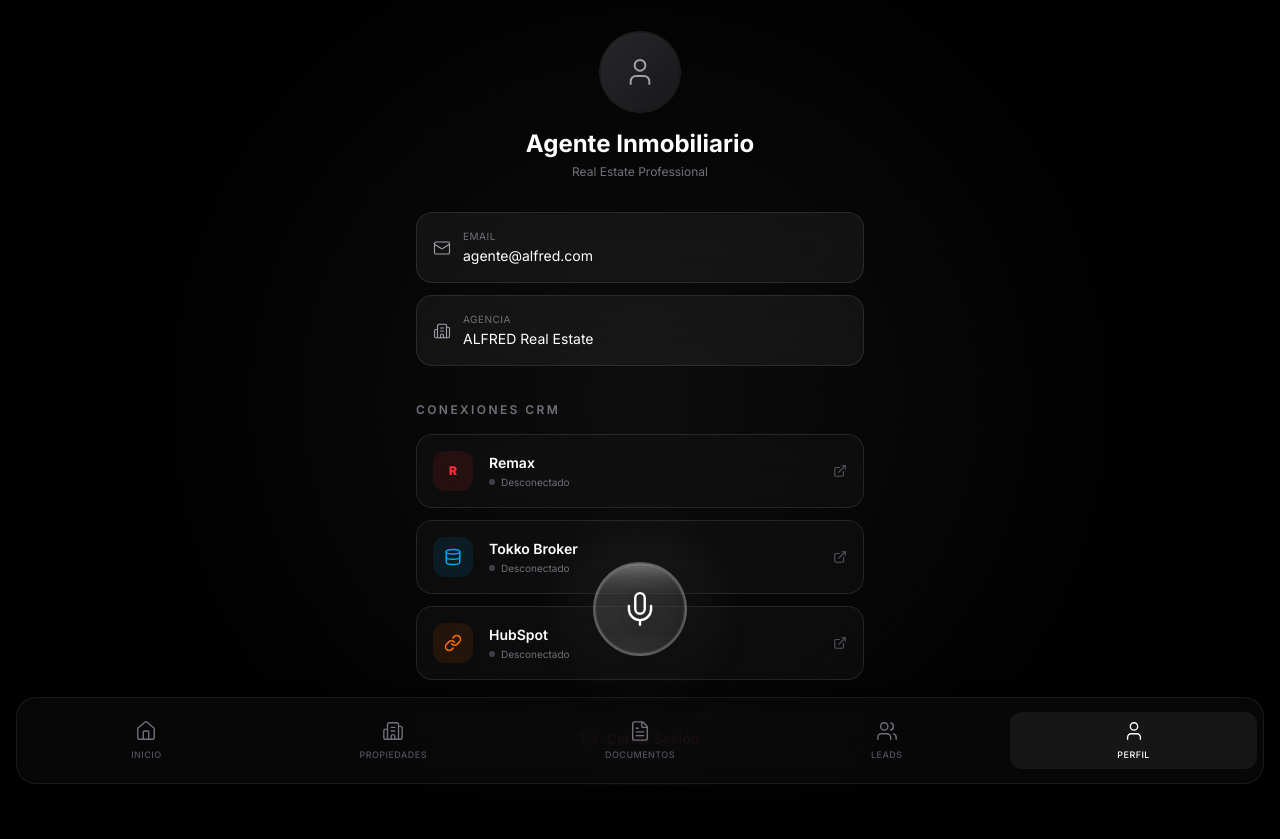
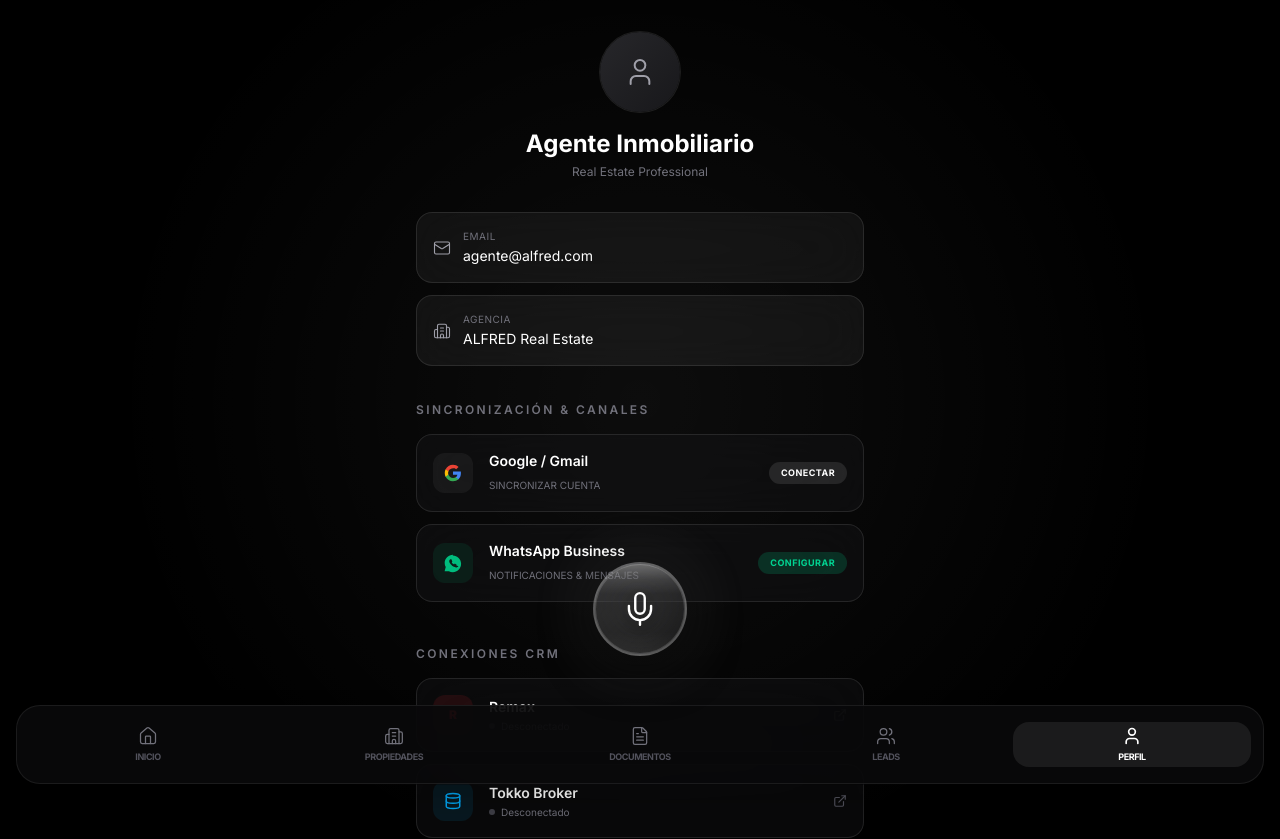
Before and after one commit to Nabole05/Alfred-Real-Estate, a Next.js app: page /profile in a window 1280 px wide. Shown: the top 839 px of the page. Built offline with nearby package versions, Linux system fonts and the light colour scheme.

Commit message:
fix: robust documents navigation, touch-friendly bottom nav, and sync UI

```diff
--- a/src/app/documents/page.tsx
+++ b/src/app/documents/page.tsx
@@ -3,7 +3,7 @@
 import { motion, AnimatePresence } from "framer-motion";
 import { FileText, Camera, Search, MoreVertical, Clock, CheckCircle2, X } from "lucide-react";
 import { useState, useEffect, Suspense } from "react";
-import { useSearchParams } from "next/navigation";
+import { useSearchParams, useRouter } from "next/navigation";
 
 const MOCK_DOCUMENTS = [
     { id: 1, name: "Contrato Recoleta - Borrador", type: "PDF", date: "Hace 2 horas", size: "2.4 MB", status: "pending" },
@@ -14,25 +14,35 @@ const MOCK_DOCUMENTS = [
 function DocumentsContent() {
     const [isScanning, setIsScanning] = useState(false);
     const searchParams = useSearchParams();
+    const router = useRouter();
 
-    // Sync with URL parameter
+    // Sincronización robusta con el parámetro de la URL
     useEffect(() => {
         const action = searchParams.get("action");
-        if (action === "scan") {
-            console.log("[DOCUMENTS] Voice scan trigger detected");
+        const urlParams = typeof window !== 'undefined' ? new URLSearchParams(window.location.search) : null;
+        const fallbackAction = urlParams?.get("action");
+
+        console.log("[ALFRED] Detectando acción de escaneo:", { action, fallbackAction });
+
+        if (action === "scan" || fallbackAction === "scan") {
             setIsScanning(true);
         }
     }, [searchParams]);
 
+    const handleCloseScanner = () => {
+        setIsScanning(false);
+        // Limpiamos el query param al cerrar
+        router.push('/documents', { scroll: false });
+    };
+
     return (
-        <main className="min-h-screen bg-black text-white pb-32 pt-12 px-6">
+        <main className="min-h-screen bg-black text-white pb-32 pt-12 px-6 overflow-x-hidden">
             {/* Header Area */}
             <div className="flex flex-col gap-2 mb-8 mt-4">
                 <motion.h1
                     initial={{ opacity: 0, x: -20 }}
                     animate={{ opacity: 1, x: 0 }}
                     className="text-4xl font-bold tracking-tight text-white focus:outline-none"
-                    tabIndex={0}
                 >
                     Documentos
                 </motion.h1>
@@ -44,7 +54,7 @@ function DocumentsContent() {
                 <motion.button
                     whileTap={{ scale: 0.98 }}
                     onClick={() => setIsScanning(true)}
-                    className="relative overflow-hidden group p-6 rounded-3xl bg-emerald-500/10 border border-emerald-500/20 flex items-center gap-4 text-left shadow-[0_0_20px_rgba(16,185,129,0.05)]"
+                    className="relative overflow-hidden group p-6 rounded-3xl bg-emerald-500/10 border border-emerald-500/20 flex items-center gap-4 text-left shadow-[0_0_20px_rgba(16,185,129,0.05)] active:bg-emerald-500/20 transition-colors"
                 >
                     <div className="w-12 h-12 rounded-2xl bg-emerald-500/20 flex items-center justify-center text-emerald-400">
                         <Camera size={24} />
@@ -54,16 +64,6 @@ function DocumentsContent() {
                         <p className="text-zinc-500 text-xs">Captura documentos con tu cámara</p>
                     </div>
                 </motion.button>
-            </div>
-
-            {/* Search Bar */}
-            <div className="relative mb-6">
-                <Search className="absolute left-4 top-1/2 transform -translate-y-1/2 text-zinc-500" size={18} />
-                <input
-                    type="text"
-                    placeholder="Buscar por nombre o propiedad..."
-                    className="w-full bg-zinc-900/50 border border-white/5 rounded-2xl py-3.5 pl-12 pr-4 text-sm focus:outline-none focus:ring-1 focus:ring-white/20 transition-all appearance-none"
-                />
             </div>
 
             {/* Document List */}
@@ -78,7 +78,7 @@ function DocumentsContent() {
                             key={doc.id}
                             initial={{ opacity: 0, y: 10 }}
                             animate={{ opacity: 1, y: 0 }}
-                            transition={{ delay: idx * 0.1 }}
+                            transition={{ delay: idx * 0.05 }}
                             className="bg-zinc-900/40 backdrop-blur-sm border border-white/[0.05] rounded-[22px] p-4 flex items-center gap-4 active:bg-zinc-800/60 transition-colors"
                         >
                             <div className="w-12 h-12 rounded-xl bg-zinc-800 flex items-center justify-center text-zinc-400">
@@ -97,9 +97,6 @@ function DocumentsContent() {
                             ) : (
                                 <Clock className="text-amber-500/60" size={16} />
                             )}
-                            <button className="text-zinc-600 p-1">
-                                <MoreVertical size={16} />
-                            </button>
                         </motion.div>
                     ))}
                 </div>
@@ -109,15 +106,16 @@ function DocumentsContent() {
             <AnimatePresence>
                 {isScanning && (
                     <motion.div
-                        initial={{ opacity: 0, scale: 1.1 }}
-                        animate={{ opacity: 1, scale: 1 }}
-                        exit={{ opacity: 0, scale: 1.1 }}
-                        className="fixed inset-0 z-[200] bg-black flex flex-col pt-12 pb-20 px-6 overflow-hidden"
+                        initial={{ opacity: 0, y: "100%" }}
+                        animate={{ opacity: 1, y: 0 }}
+                        exit={{ opacity: 0, y: "100%" }}
+                        transition={{ type: "spring", damping: 25, stiffness: 200 }}
+                        className="fixed inset-0 z-[500] bg-black flex flex-col pt-12 pb-20 px-6 touch-none"
                     >
                         <div className="flex items-center justify-between mb-8">
                             <button
-                                onClick={() => setIsScanning(false)}
-                                className="w-10 h-10 rounded-full bg-white/10 flex items-center justify-center text-white"
+                                onClick={handleCloseScanner}
+                                className="w-10 h-10 rounded-full bg-white/10 flex items-center justify-center text-white active:bg-white/20"
                             >
                                 <X size={20} />
                             </button>
@@ -125,18 +123,18 @@ function DocumentsContent() {
                             <div className="w-10" />
                         </div>
 
-                        <div className="flex-1 rounded-[40px] border-2 border-white/20 bg-zinc-900/50 relative overflow-hidden flex items-center justify-center group">
+                        <div className="flex-1 rounded-[40px] border-2 border-white/20 bg-zinc-900/50 relative overflow-hidden flex items-center justify-center">
                             {/* Scanning Animation */}
                             <motion.div
                                 animate={{ top: ["10%", "90%", "10%"] }}
-                                transition={{ duration: 4, repeat: Infinity, ease: "easeInOut" }}
-                                className="absolute inset-x-4 h-[2px] bg-emerald-400 shadow-[0_0_15px_#10b981] z-20"
+                                transition={{ duration: 4, repeat: Infinity, ease: "linear" }}
+                                className="absolute inset-x-4 h-[2px] bg-emerald-400 shadow-[0_0_15px_#10b981] z-10"
                             />
 
                             <div className="text-zinc-500 text-sm italic text-center px-12">
                                 <Camera size={40} className="mx-auto mb-4 opacity-20" />
-                                <p>Vista de cámara activa...</p>
-                                <p className="text-[10px] mt-2 non-italic uppercase tracking-wider">Enfoca el documento</p>
+                                <p>Cámara activada</p>
+                                <p className="text-[10px] mt-2 non-italic uppercase tracking-wider opacity-60">Enfoca el documento</p>
                             </div>
                         </div>
 
@@ -144,12 +142,12 @@ function DocumentsContent() {
                             <motion.button
                                 whileTap={{ scale: 0.9 }}
                                 onClick={() => {
-                                    setIsScanning(false);
-                                    alert("Documento capturado. Alfred te preguntará el nombre por voz.");
+                                    alert("¡Capturado! Alfred pronto podrá procesar esta imagen.");
+                                    handleCloseScanner();
                                 }}
-                                className="w-20 h-20 rounded-full border-4 border-white flex items-center justify-center bg-transparent"
+                                className="w-20 h-20 rounded-full border-4 border-white flex items-center justify-center bg-transparent active:border-zinc-400"
                             >
-                                <div className="w-16 h-16 rounded-full bg-white" />
+                                <div className="w-16 h-16 rounded-full bg-white active:bg-zinc-300" />
                             </motion.button>
                             <p className="text-xs text-zinc-500 uppercase tracking-widest font-medium">Capturar</p>
                         </div>
@@ -162,7 +160,7 @@ function DocumentsContent() {
 
 export default function DocumentsPage() {
     return (
-        <Suspense fallback={<div className="min-h-screen bg-black flex items-center justify-center text-zinc-500 italic text-xs">Cargando Alfred Documentos...</div>}>
+        <Suspense fallback={<div className="min-h-screen bg-black flex items-center justify-center"><p className="text-zinc-500 italic text-xs">Entrando a Documentos...</p></div>}>
             <DocumentsContent />
         </Suspense>
     );
--- a/src/app/profile/page.tsx
+++ b/src/app/profile/page.tsx
@@ -38,7 +38,52 @@ export default function ProfilePage() {
                         </div>
                     </GlassCard>
 
-                    {/* CRM Section */}
+                    {/* Sincronización Section */}
+                    <div className="pt-6 pb-2">
+                        <h2 className="text-xs font-semibold text-zinc-500 uppercase tracking-[0.2em] mb-4">Sincronización & Canales</h2>
+
+                        <div className="grid grid-cols-1 gap-3">
+                            {/* Google / Gmail */}
+                            <GlassCard className="p-4 bg-zinc-900/40 hover:bg-zinc-800/60 transition-colors cursor-pointer group">
+                                <div className="flex items-center justify-between">
+                                    <div className="flex items-center gap-4">
+                                        <div className="w-10 h-10 rounded-xl bg-white/5 flex items-center justify-center">
+                                            <svg width="18" height="18" viewBox="0 0 24 24" fill="none" xmlns="http://www.w3.org/2000/svg">
+                                                <path d="M22.56 12.25c0-.78-.07-1.53-.2-2.25H12v4.26h5.92c-.26 1.37-1.04 2.53-2.21 3.31v2.77h3.57c2.08-1.92 3.28-4.74 3.28-8.09z" fill="#4285F4" />
+                                                <path d="M12 23c2.97 0 5.46-.98 7.28-2.66l-3.57-2.77c-.98.66-2.23 1.06-3.71 1.06-2.86 0-5.29-1.93-6.16-4.53H2.18v2.84C3.99 20.53 7.7 23 12 23z" fill="#34A853" />
+                                                <path d="M5.84 14.1c-.22-.66-.35-1.36-.35-2.1s.13-1.44.35-2.1V7.06H2.18C1.43 8.55 1 10.22 1 12s.43 3.45 1.18 4.94l3.66-2.84z" fill="#FBBC05" />
+                                                <path d="M12 5.38c1.62 0 3.06.56 4.21 1.64l3.15-3.15C17.45 2.09 14.97 1 12 1 7.7 1 3.99 3.47 2.18 7.07l3.66 2.84c.87-2.6 3.3-4.53 12-4.53z" fill="#EA4335" />
+                                            </svg>
+                                        </div>
+                                        <div>
+                                            <h3 className="text-sm font-semibold text-white">Google / Gmail</h3>
+                                            <span className="text-[10px] text-zinc-500 uppercase">Sincronizar cuenta</span>
+                                        </div>
+                                    </div>
+                                    <div className="px-3 py-1 rounded-full bg-white/10 text-[9px] font-bold text-white uppercase tracking-wider">Conectar</div>
+                                </div>
+                            </GlassCard>
+
+                            {/* WhatsApp */}
+                            <GlassCard className="p-4 bg-zinc-900/40 hover:bg-zinc-800/60 transition-colors cursor-pointer group">
+                                <div className="flex items-center justify-between">
+                                    <div className="flex items-center gap-4">
+                                        <div className="w-10 h-10 rounded-xl bg-emerald-500/10 flex items-center justify-center text-emerald-500">
+                                            <svg width="20" height="20" viewBox="0 0 24 24" fill="currentColor">
+                                                <path d="M12.01 2.01c-5.52 0-9.99 4.47-9.99 9.99 0 1.77.46 3.43 1.28 4.87l-1.36 4.99 5.1-.11c1.4.78 3 1.22 4.69 1.22 5.52 0 10-4.47 10-9.99 0-5.52-4.48-9.99-10.01-9.99zm6.46 13.9c-.27.75-1.57 1.37-2.15 1.46-.5.08-1.15.11-3.23-.75-2.67-1.1-4.39-3.81-4.52-3.99-.13-.17-1.09-1.44-1.09-2.75 0-1.3.69-1.93.94-2.19.25-.26.54-.33.72-.33.18 0 .36-.01.52.01.17.02.39-.06.61.47.22.52.76 1.84.82 1.97.07.13.11.28.02.46-.09.18-.13.31-.22.44-.09.13-.19.3-.27.38-.1.1-.2.2-.09.39.1.18.47.78 1.01 1.26.69.62 1.28.81 1.46.9.18.09.28.08.39-.05.11-.13.46-.54.59-.73.13-.18.26-.15.44-.09.17.06 1.11.53 1.3.62.2.09.33.14.38.22.05.08.05.46-.22 1.21z" />
+                                            </svg>
+                                        </div>
+                                        <div>
+                                            <h3 className="text-sm font-semibold text-white">WhatsApp Business</h3>
+                                            <span className="text-[10px] text-zinc-500 uppercase">Notificaciones & Mensajes</span>
+                                        </div>
+                                    </div>
+                                    <div className="px-3 py-1 rounded-full bg-emerald-500/20 text-[9px] font-bold text-emerald-400 uppercase tracking-wider">Configurar</div>
+                                </div>
+                            </GlassCard>
+                        </div>
+                    </div>
+
                     <div className="pt-6 pb-2">
                         <h2 className="text-xs font-semibold text-zinc-500 uppercase tracking-[0.2em] mb-4">Conexiones CRM</h2>
 
--- a/src/components/ui/bottom-nav.tsx
+++ b/src/components/ui/bottom-nav.tsx
@@ -17,41 +17,40 @@ export function BottomNav() {
     const pathname = usePathname();
 
     return (
-        <nav className="fixed bottom-0 left-0 right-0 z-40 pb-safe">
-            <div className="relative mx-4 mb-4">
-                <div className="bg-zinc-950/80 backdrop-blur-2xl border border-white/[0.08] rounded-[20px] px-1.5 py-3.5 shadow-2xl">
+        <nav className="fixed bottom-0 left-0 right-0 z-[100] pb-safe pointer-events-none">
+            <div className="relative mx-4 mb-4 pointer-events-auto">
+                <div className="bg-zinc-950/90 backdrop-blur-3xl border border-white/[0.08] rounded-[24px] px-2 py-3 shadow-2xl overflow-hidden">
                     <div className="flex items-center justify-around">
                         {navItems.map((item) => {
                             const isActive = pathname === item.href;
                             const Icon = item.icon;
 
                             return (
-                                <Link key={item.name} href={item.href} className="relative flex-1">
-                                    <motion.div
-                                        whileTap={{ scale: 0.92 }}
-                                        className="flex flex-col items-center gap-1.5 py-2 relative"
+                                <Link
+                                    key={item.href}
+                                    href={item.href}
+                                    className="relative flex-1 flex flex-col items-center justify-center py-2 transition-all active:scale-95 touch-manipulation"
                                 >
                                     {isActive && (
                                         <motion.div
                                             layoutId="activeTab"
-                                                className="absolute inset-0 bg-white/[0.06] rounded-xl"
-                                                transition={{ type: "spring", bounce: 0.15, duration: 0.5 }}
+                                            className="absolute inset-x-1 inset-y-1 bg-white/[0.08] rounded-2xl"
+                                            transition={{ type: "spring", bounce: 0.2, duration: 0.6 }}
                                         />
                                     )}
-                                        <div className="relative z-10">
+                                    <div className="relative z-10 flex flex-col items-center gap-1">
                                         <Icon
-                                                size={22}
-                                                strokeWidth={1.5}
+                                            size={20}
+                                            strokeWidth={isActive ? 2 : 1.5}
                                             className={isActive ? "text-white" : "text-zinc-500"}
                                         />
-                                        </div>
                                         <span
-                                            className={`relative z-10 text-[9px] font-medium uppercase tracking-wider ${isActive ? "text-white" : "text-zinc-600"
+                                            className={`text-[9px] font-bold uppercase tracking-tighter ${isActive ? "text-white" : "text-zinc-600"
                                                 }`}
                                         >
                                             {item.name}
                                         </span>
-                                    </motion.div>
+                                    </div>
                                 </Link>
                             );
                         })}
```
Also changed, not shown: 1 other file (tests, documents, lock files or other folders). Lines whose indentation alone changed are shown as unchanged.
